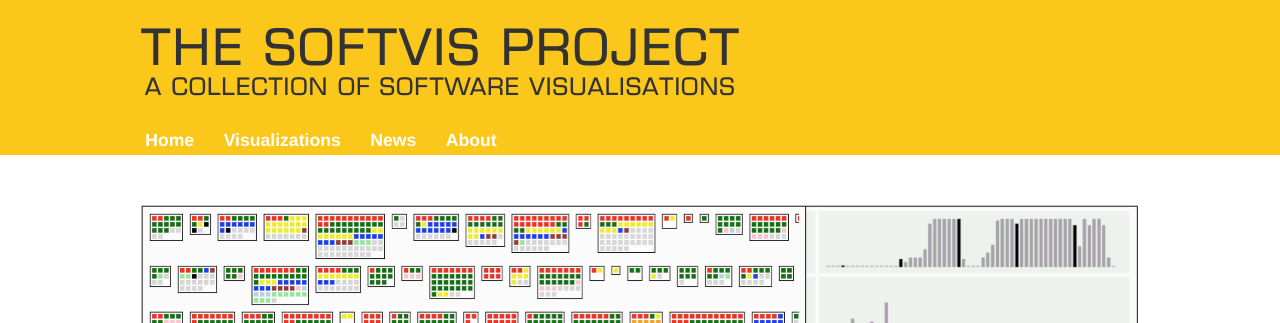
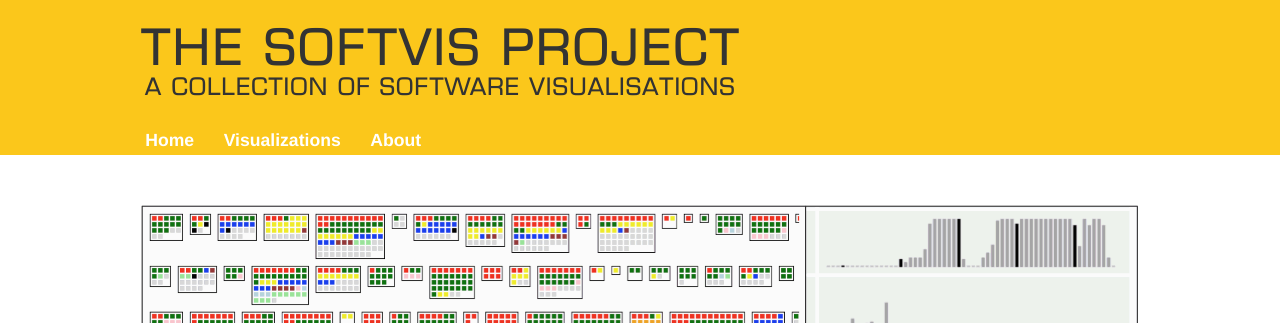
Before and after one commit to softvis/softvis.github.io, a Jekyll site: the page built from index.html, in a window 1280 px wide. Shown: the top 323 px of the page. Built offline with Jekyll 4.4.1, drawn with Linux system fonts in a browser that asks for light colours; nearby versions of some CDN libraries; library files that are not in the unit come from our copies; the list of posts is cut into pages by our own code.

Commit message:
Removed news from main nav until it's useful.

```diff
--- a/_layouts/default.html
+++ b/_layouts/default.html
@@ -37,7 +37,6 @@
 				<ul>
 					<li class="textnav"><a href="{{ site.baseurl }}/">Home</a></li>
 					<li class="textnav"><a href="{{ site.baseurl }}/vis">Visualizations</a></li>
-					<li class="textnav"><a href="{{ site.baseurl }}/news">News</a></li>
 					<li class="textnav"><a href="{{ site.baseurl }}/about">About</a></li>
 				</ul>
 			</nav>
```
